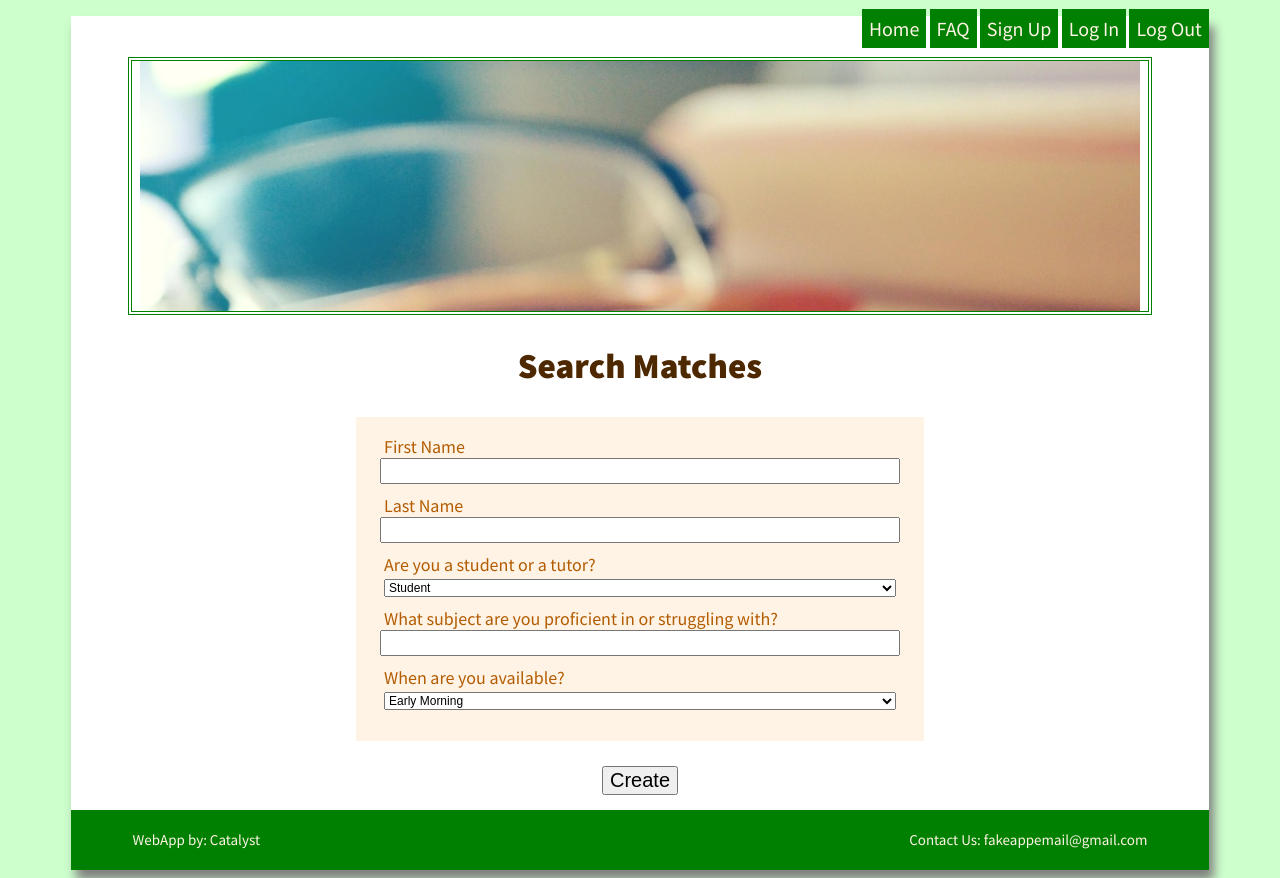
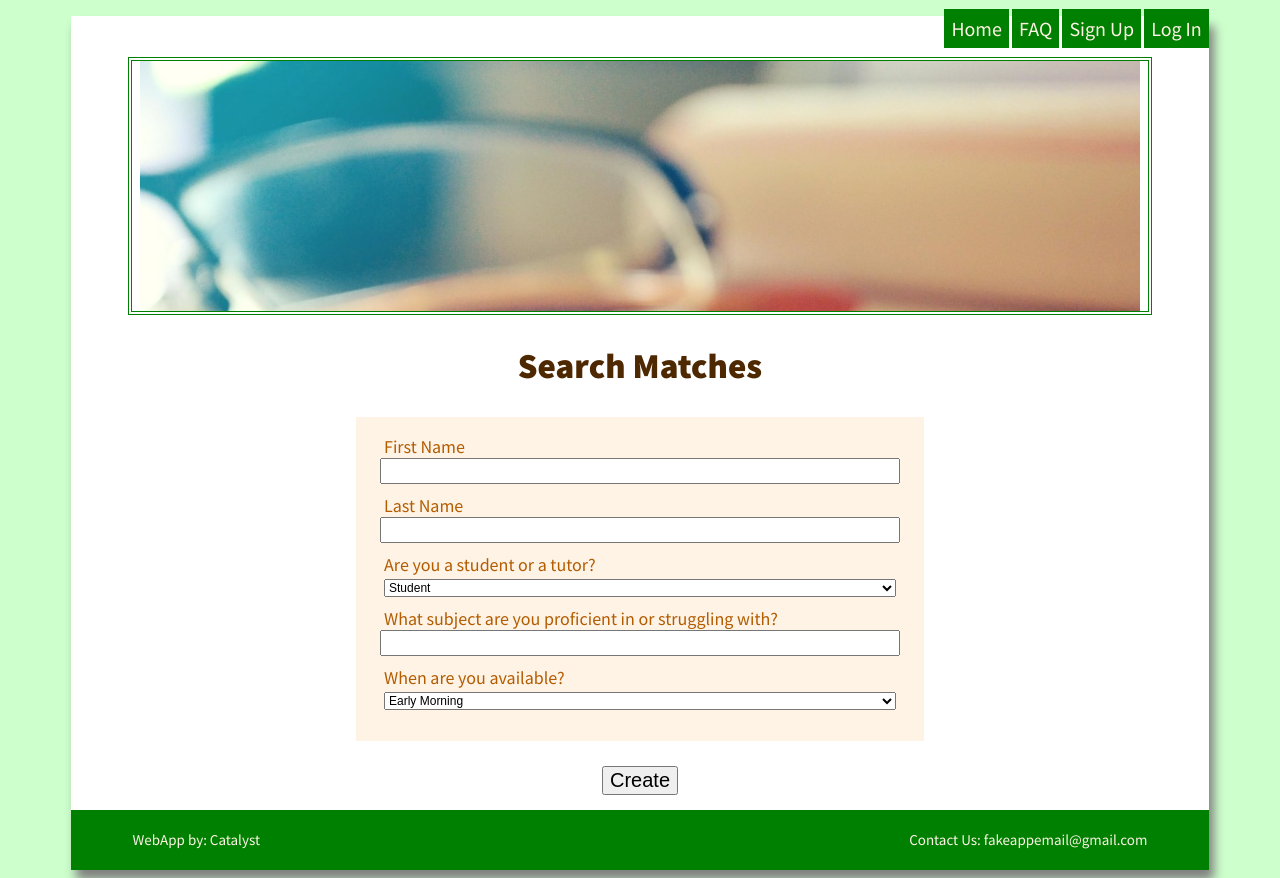
Before and after one commit to rolandafaga/Tutoriffic, a Python web app: template templates/create.html in a window 1280 px wide. Run offline with Jinja, Linux system fonts and the light colour scheme; the template is opened without the code that fills it, so the values that code supplies are empty; some libraries are stand-ins or nearby versions.

Commit message:
nav links fixed

```diff
--- a/templates/create.html
+++ b/templates/create.html
@@ -15,10 +15,12 @@
       <a class="navigation" href="/">Home</a>
       <a class="navigation" href="/faq">FAQ</a>
             <!--if logged in, show log out button instead-->
+      {% if get_current_user %}
+      <a class="navigation" href="/">Log Out</a>
+      {% else %}
       <a class="navigation" href="/create">Sign Up</a>
-
-      <a class="navigation" href="{{url}}">Log In</a>
-      <a class="navigation" href="{{url}}">Log Out</a>
+      <a class="navigation" href="/login">Log In</a>
+      {% endif %}
     </p>
     <div class="header"><img src="images/temp_header.jpg"></img></div>
     <form method='post' id='create'>
--- a/templates/homepage.html
+++ b/templates/homepage.html
@@ -18,7 +18,6 @@
       <a class="navigation" href="/faq">FAQ</a>
             <!--if logged in, show log out button instead-->
       {% if get_current_user %}
-        <a class="navigation" href="/sprofile">Profile</a>
         <a class="navigation" href="/">Log Out</a>
       {% else %}
         <a class="navigation" href="/create">Sign Up</a>
```
Also changed, not shown: 2 other files.
